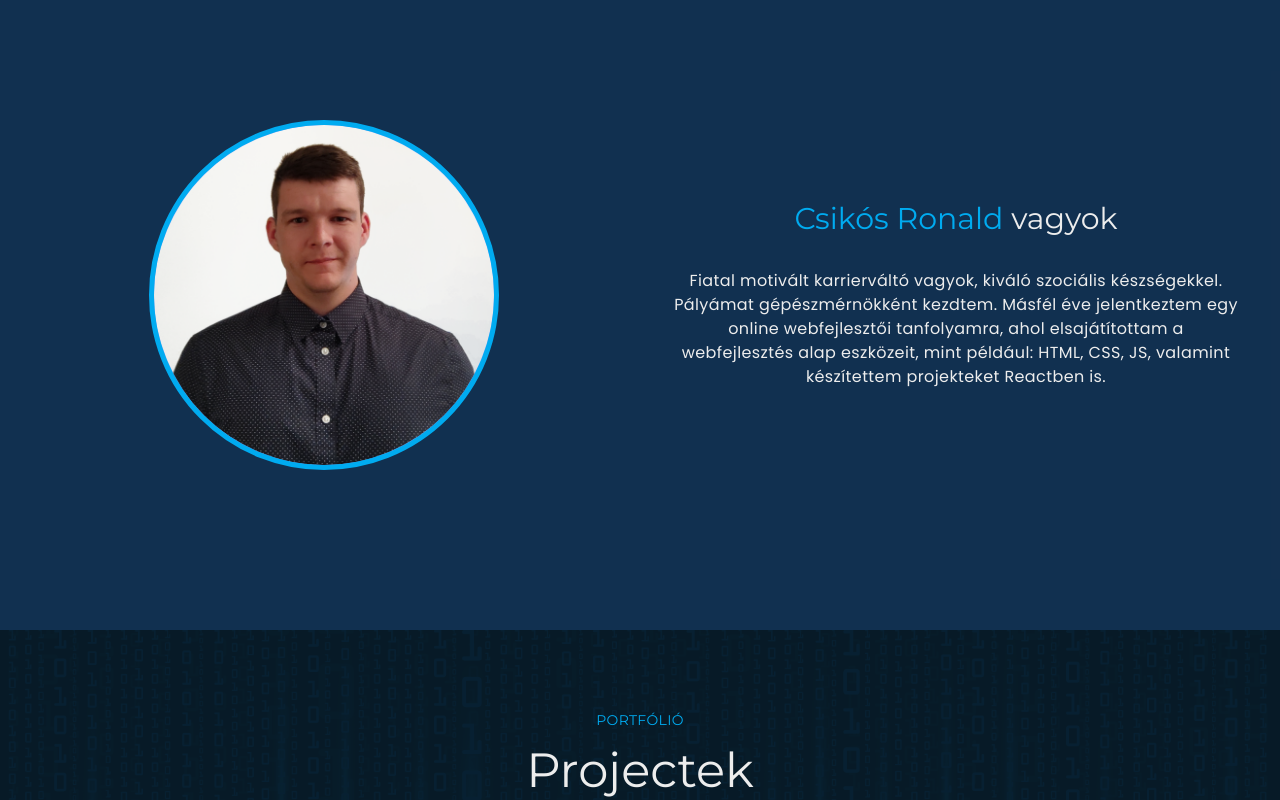
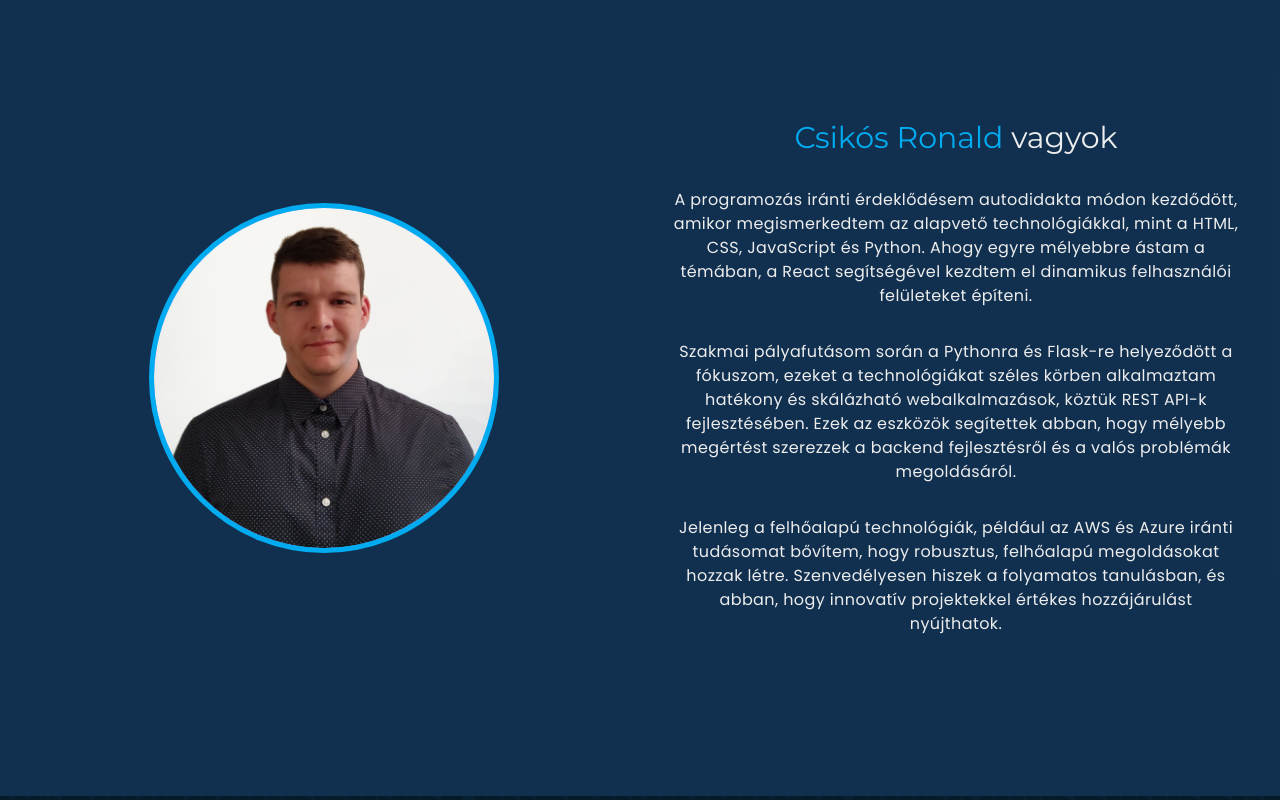
Before and after one commit to Csikito/csr_website, a React (Create React App) app: page / in a window 1280 px wide. Shown: the part 1200-2000 px from the top of the page. Built offline with nearby package versions, Linux system fonts and the light colour scheme; what tailwindcss-3d would draw is missing.

Commit message:
modified about section

```diff
--- a/src/components/about/About.js
+++ b/src/components/about/About.js
@@ -30,9 +30,14 @@ function About({ content }) {
                 </span>{" "}
                 {content.title_h1_2}
               </h1>
-              <p className="w-[full] sml:px-6 lgl:px-13 text-base font-bodyFont leading-6 tracking-wide">
-                {content.description}
-              </p>
+              {content.description.map((paragraph, index) => (
+                <p
+                  className="w-[full] sml:px-6 lgl:px-13 text-base font-bodyFont leading-6 tracking-wide"
+                  key={index}
+                >
+                  {paragraph}
+                </p>
+              ))}
             </div>
           </div>
         </div>
--- a/src/constants/English.js
+++ b/src/constants/English.js
@@ -54,12 +54,15 @@ const Eng = {
     title_h1_1: "I'm",
     title_h1_2: "",
     title_span: "Ronald Csikós",
-    description: `A Self-taught Front-end Programmer who is motivated to
-    learn new skills and take on new challenges at the next level of his web development carrier.
-    I started my career as a mechanical engineer. About a year and half ago, I decided to take a new
-    direction in my career, I started my learning journey in web development.
-    I acquired the basic tools of web development through my own projects,
-    such as HTML, CSS, JavaScript, and I've done some projects with React.`,
+    description: [
+      `I began my programming journey as a self-taught developer, exploring foundational technologies like HTML, CSS, JavaScript, and Python.
+                  As my skills grew, I delved into React for building dynamic user interfaces.`,
+      `My professional journey led me to focus on Python and Flask, where I applied these technologies extensively to develop efficient
+                  and scalable web applications, including REST APIs. Working with these tools gave me a deeper understanding of backend development
+                  and problem-solving in real-world scenarios.`,
+      `Currently, I am expanding my expertise in cloud technologies such as AWS and Azure, aiming to create robust, cloud-powered solutions.
+                   I am passionate about continuous learning and contributing to impactful and innovative projects.`,
+    ],
   },
   projects: {
     title: "My Projects",
--- a/src/constants/Hungarian.js
+++ b/src/constants/Hungarian.js
@@ -54,11 +54,14 @@ const Hun = {
     title_h1_1: "",
     title_h1_2: "vagyok",
     title_span: "Csikós Ronald",
-    description: `Fiatal motivált karrierváltó vagyok, kiváló szociális készségekkel.
-    Pályámat gépészmérnökként kezdtem. Másfél éve jelentkeztem egy online
-    webfejlesztői tanfolyamra, ahol elsajátítottam a webfejlesztés alap
-    eszközeit, mint például: HTML, CSS, JS, valamint készítettem projekteket
-    Reactben is.`,
+    description: [
+      `A programozás iránti érdeklődésem autodidakta módon kezdődött, amikor megismerkedtem az alapvető technológiákkal, mint a HTML, CSS, JavaScript és Python.
+      Ahogy egyre mélyebbre ástam a témában, a React segítségével kezdtem el dinamikus felhasználói felületeket építeni.`,
+      `Szakmai pályafutásom során a Pythonra és Flask-re helyeződött a fókuszom, ezeket a technológiákat széles körben alkalmaztam hatékony és skálázható webalkalmazások,
+       köztük REST API-k fejlesztésében. Ezek az eszközök segítettek abban, hogy mélyebb megértést szerezzek a backend fejlesztésről és a valós problémák megoldásáról.`,
+      `Jelenleg a felhőalapú technológiák, például az AWS és Azure iránti tudásomat bővítem, hogy robusztus, felhőalapú megoldásokat hozzak létre.
+       Szenvedélyesen hiszek a folyamatos tanulásban, és abban, hogy innovatív projektekkel értékes hozzájárulást nyújthatok.`,
+    ],
   },
   projects: {
     title: "Projectek",
```
